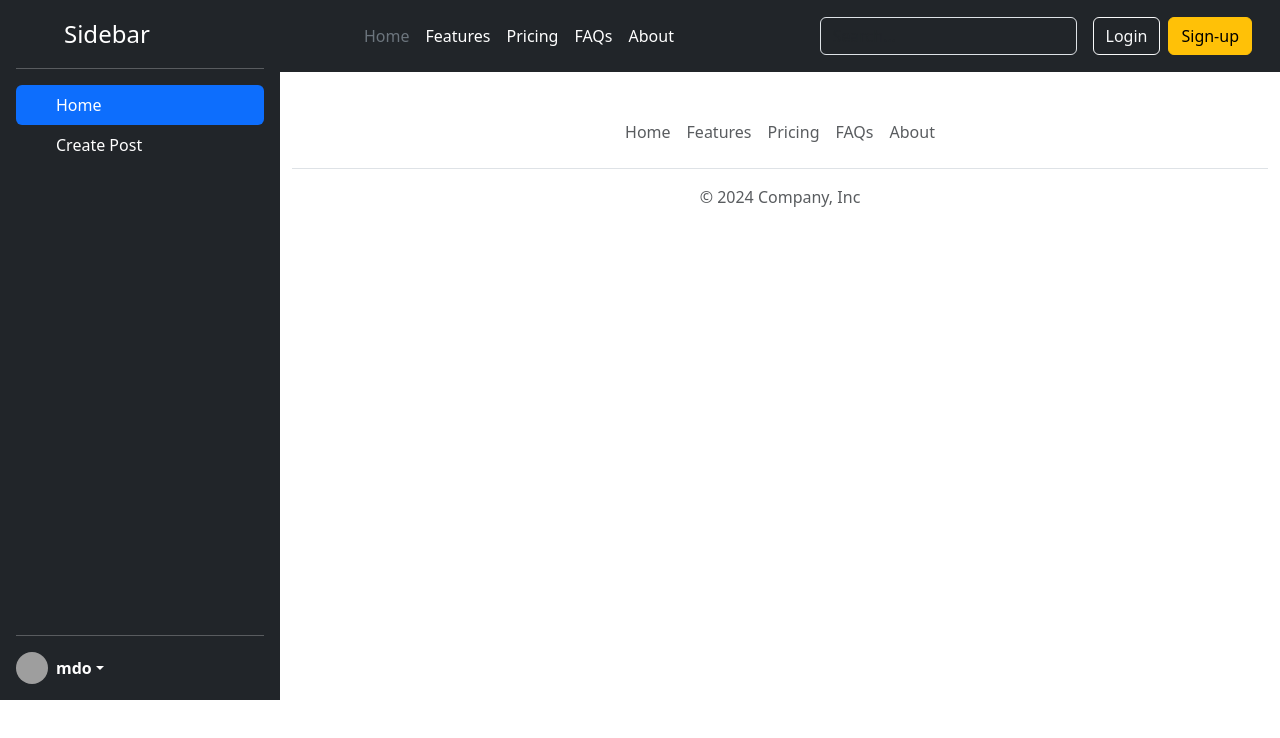
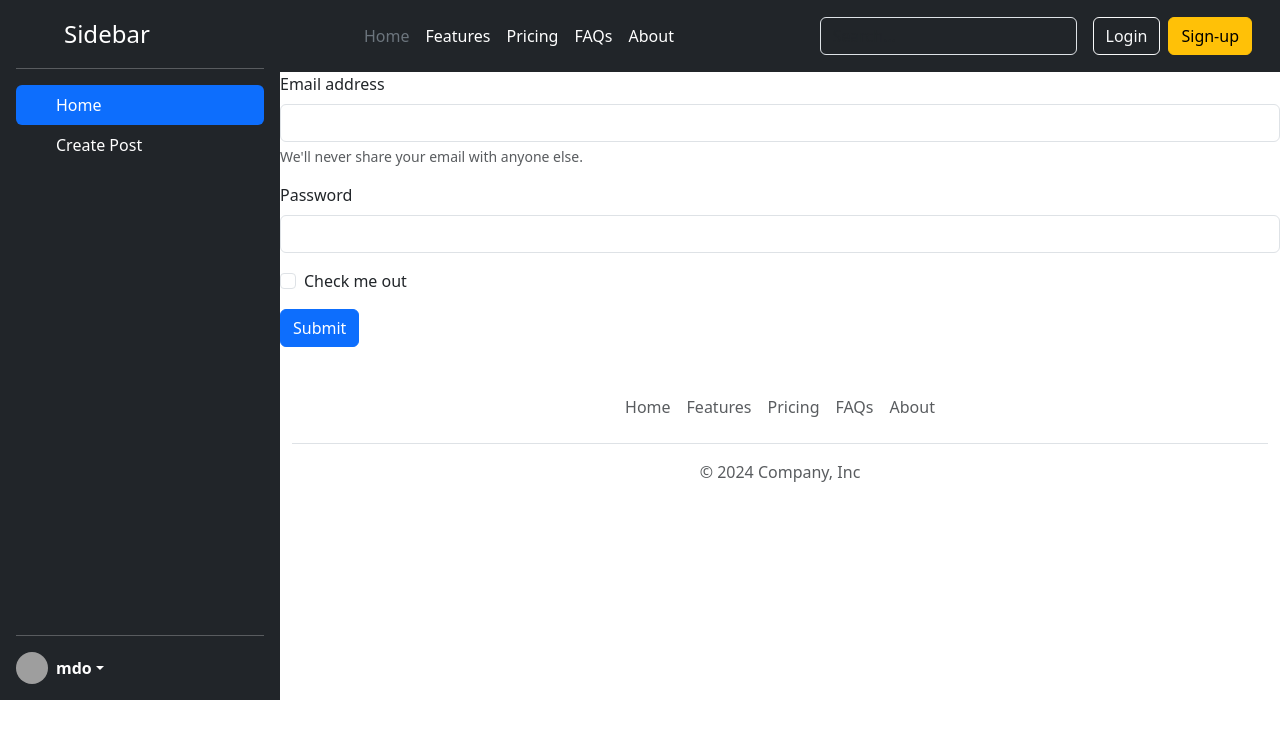
Before and after one commit to dg-codingbapunu/social-media-project-1, a React (Vite) app in the folder app/: page / in a window 1280 px wide. Shown: the top 738 px of the page. Built offline with nearby package versions, Linux system fonts and the light colour scheme; grey boxes are pictures that could not be loaded.

Commit message:
use create post

```diff
--- a/app/src/App.jsx
+++ b/app/src/App.jsx
@@ -4,6 +4,7 @@ import Header from "./components/Header";
 import "bootstrap/dist/css/bootstrap.min.css";
 import Footer from "./components/Footer";
 import Sidebar from "./components/Sidebar";
+import CreatePost from "./components/CreatePost";
 
 const App = () => {
   return (
@@ -11,6 +12,7 @@ const App = () => {
       <Sidebar></Sidebar>
       <div className="content">
         <Header></Header>
+        <CreatePost></CreatePost>
         <Footer></Footer>
       </div>
     </div>
--- /dev/null
+++ b/app/src/components/CreatePost.jsx
@@ -0,0 +1,45 @@
+import React from "react";
+
+const CreatePost = () => {
+  return (
+    <>
+      <form>
+        <div class="mb-3">
+          <label for="exampleInputEmail1" class="form-label">
+            Email address
+          </label>
+          <input
+            type="email"
+            class="form-control"
+            id="exampleInputEmail1"
+            aria-describedby="emailHelp"
+          />
+          <div id="emailHelp" class="form-text">
+            We'll never share your email with anyone else.
+          </div>
+        </div>
+        <div class="mb-3">
+          <label for="exampleInputPassword1" class="form-label">
+            Password
+          </label>
+          <input
+            type="password"
+            class="form-control"
+            id="exampleInputPassword1"
+          />
+        </div>
+        <div class="mb-3 form-check">
+          <input type="checkbox" class="form-check-input" id="exampleCheck1" />
+          <label class="form-check-label" for="exampleCheck1">
+            Check me out
+          </label>
+        </div>
+        <button type="submit" class="btn btn-primary">
+          Submit
+        </button>
+      </form>
+    </>
+  );
+};
+
+export default CreatePost;
```
